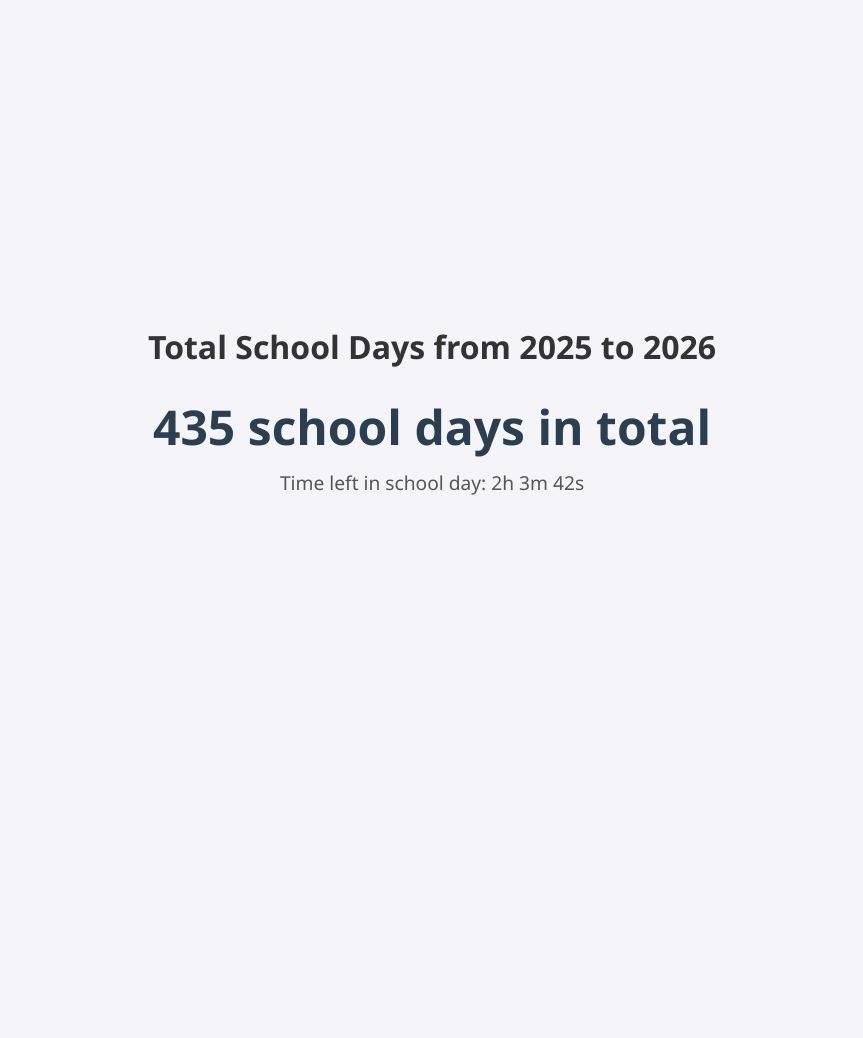
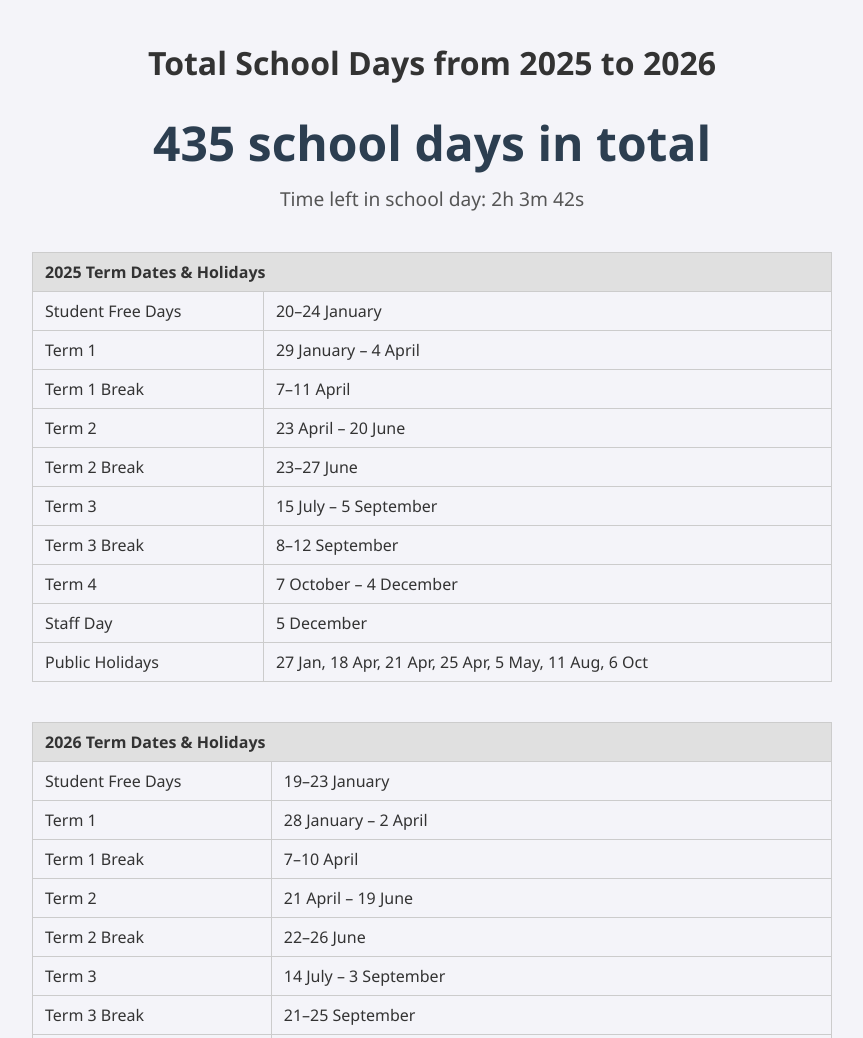
Before and after one commit to M4AN60/Count-Down, a plain HTML site: page index.html in a window 1280 px wide. Shown: the top 1038 px of the page, without its empty margins (208-1071 px from the left). Before the commit the page ends 800 px from the top, so only its background shows below. Drawn offline with Linux system fonts and the light colour scheme.

Commit message:
Update index.html

```diff
--- a/index.html
+++ b/index.html
@@ -11,8 +11,9 @@
       display: flex;
       flex-direction: column;
       align-items: center;
-      justify-content: center;
-      height: 100vh;
+      justify-content: flex-start;
+      padding: 20px;
+      min-height: 100vh;
       margin: 0;
     }
     h1 {
@@ -29,6 +30,20 @@
       font-size: 1.2em;
       color: #555;
     }
+    table {
+      margin-top: 40px;
+      border-collapse: collapse;
+      width: 100%;
+      max-width: 800px;
+    }
+    th, td {
+      padding: 8px 12px;
+      border: 1px solid #ccc;
+      text-align: left;
+    }
+    th {
+      background-color: #e0e0e0;
+    }
   </style>
 </head>
 <body>
@@ -36,24 +51,60 @@
   <div class="countdown" id="schoolDays">Calculating...</div>
   <div class="timer" id="dayTimeLeft">Calculating...</div>
 
+  <table>
+    <thead>
+      <tr><th colspan="2">2025 Term Dates & Holidays</th></tr>
+    </thead>
+    <tbody>
+      <tr><td>Student Free Days</td><td>20–24 January</td></tr>
+      <tr><td>Term 1</td><td>29 January – 4 April</td></tr>
+      <tr><td>Term 1 Break</td><td>7–11 April</td></tr>
+      <tr><td>Term 2</td><td>23 April – 20 June</td></tr>
+      <tr><td>Term 2 Break</td><td>23–27 June</td></tr>
+      <tr><td>Term 3</td><td>15 July – 5 September</td></tr>
+      <tr><td>Term 3 Break</td><td>8–12 September</td></tr>
+      <tr><td>Term 4</td><td>7 October – 4 December</td></tr>
+      <tr><td>Staff Day</td><td>5 December</td></tr>
+      <tr><td>Public Holidays</td><td>27 Jan, 18 Apr, 21 Apr, 25 Apr, 5 May, 11 Aug, 6 Oct</td></tr>
+    </tbody>
+  </table>
+
+  <table>
+    <thead>
+      <tr><th colspan="2">2026 Term Dates & Holidays</th></tr>
+    </thead>
+    <tbody>
+      <tr><td>Student Free Days</td><td>19–23 January</td></tr>
+      <tr><td>Term 1</td><td>28 January – 2 April</td></tr>
+      <tr><td>Term 1 Break</td><td>7–10 April</td></tr>
+      <tr><td>Term 2</td><td>21 April – 19 June</td></tr>
+      <tr><td>Term 2 Break</td><td>22–26 June</td></tr>
+      <tr><td>Term 3</td><td>14 July – 3 September</td></tr>
+      <tr><td>Term 3 Break</td><td>21–25 September</td></tr>
+      <tr><td>Term 4</td><td>6 October – 3 December</td></tr>
+      <tr><td>Staff Day</td><td>4 December</td></tr>
+      <tr><td>Public Holidays</td><td>26 Jan, 3 Apr, 6 Apr, 25 Apr, 4 May, 10 Aug, 5 Oct</td></tr>
+    </tbody>
+  </table>
+
   <script>
     const holidays = [
-      // --- 2025 ---
-      "2025-01-20", "2025-01-21", "2025-01-22", "2025-01-23", "2025-01-24", // Student Free Days
-      "2025-04-07", "2025-04-08", "2025-04-09", "2025-04-10", "2025-04-11", // Term 1 break
-      "2025-06-23", "2025-06-24", "2025-06-25", "2025-06-26", "2025-06-27", // Term 2 break
-      "2025-09-08", "2025-09-09", "2025-09-10", "2025-09-11", "2025-09-12", // Term 3 break
-      "2025-12-05", "2025-12-06", // End of Term 4 and Staff Day
-      "2025-01-27", "2025-04-18", "2025-04-21", "2025-04-25", "2025-05-05", "2025-08-11", "2025-10-06", // Public Holidays
+      // 2025
+      "2025-01-20", "2025-01-21", "2025-01-22", "2025-01-23", "2025-01-24",
+      "2025-04-07", "2025-04-08", "2025-04-09", "2025-04-10", "2025-04-11",
+      "2025-06-23", "2025-06-24", "2025-06-25", "2025-06-26", "2025-06-27",
+      "2025-09-08", "2025-09-09", "2025-09-10", "2025-09-11", "2025-09-12",
+      "2025-12-05", "2025-12-06",
+      "2025-01-27", "2025-04-18", "2025-04-21", "2025-04-25", "2025-05-05", "2025-08-11", "2025-10-06",
 
-      // --- 2026 ---
-      "2026-01-19", "2026-01-20", "2026-01-21", "2026-01-22", "2026-01-23", // Student Free Days
-      "2026-04-03", "2026-04-06", // Good Friday and Easter Monday
-      "2026-04-07", "2026-04-08", "2026-04-09", "2026-04-10", // Term 1 break
-      "2026-06-22", "2026-06-23", "2026-06-24", "2026-06-25", "2026-06-26", // Term 2 break
-      "2026-09-21", "2026-09-22", "2026-09-23", "2026-09-24", "2026-09-25", // Term 3 break
-      "2026-12-04", // Staff Day
-      "2026-01-26", "2026-04-25", "2026-05-04", "2026-08-10", "2026-10-05" // Public Holidays
+      // 2026
+      "2026-01-19", "2026-01-20", "2026-01-21", "2026-01-22", "2026-01-23",
+      "2026-04-03", "2026-04-06",
+      "2026-04-07", "2026-04-08", "2026-04-09", "2026-04-10",
+      "2026-06-22", "2026-06-23", "2026-06-24", "2026-06-25", "2026-06-26",
+      "2026-09-21", "2026-09-22", "2026-09-23", "2026-09-24", "2026-09-25",
+      "2026-12-04",
+      "2026-01-26", "2026-04-25", "2026-05-04", "2026-08-10", "2026-10-05"
     ];
 
     function isWeekend(date) {
@@ -79,8 +130,8 @@
     }
 
     function updateCountdown() {
-      const startDate = new Date("2025-01-29T00:00:00"); // First student day in 2025
-      const endDate = new Date("2026-12-03T00:00:00");   // Last student day in 2026
+      const startDate = new Date("2025-01-29T00:00:00");
+      const endDate = new Date("2026-12-03T00:00:00");
 
       const schoolDaysTotal = calculateSchoolDays(startDate, endDate);
       document.getElementById("schoolDays").textContent = `${schoolDaysTotal} school days in total`;
```
